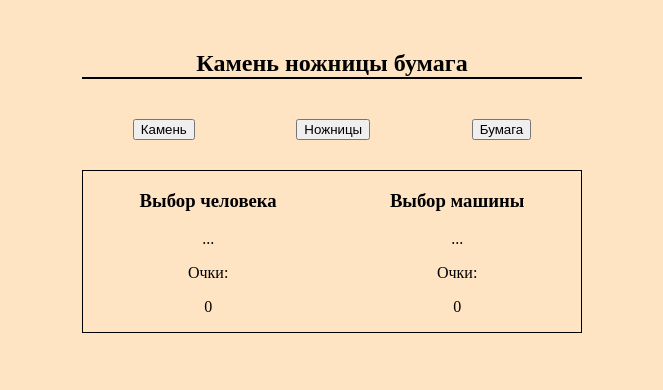
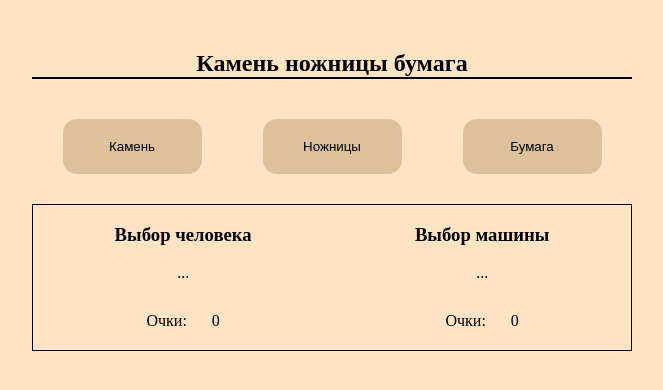
Before and after one commit to deepjohny828/Rock-Paper-Scissors, a plain HTML site: page index.html in a window 1280 px wide. Shown: the whole page, without its empty margins (308-971 px from the left). Drawn offline with Linux system fonts and the light colour scheme.

Commit message:
стилизация очков, кнопки

```diff
--- a/style.css
+++ b/style.css
@@ -5,7 +5,7 @@ body{
 }
 .container{
     margin:50px auto;
-    width:500px;
+    width:600px;
 }
 #infa{
     margin-bottom: 40px;
@@ -22,5 +22,30 @@ body{
     justify-content: space-around;
     align-items: center;
     border:1px solid black;
+    padding-bottom: 20px;
 
 }
+span{
+    display: flex;
+    margin-top:30px;
+    gap: 25px;
+    justify-content: center;
+    align-items: center;
+}
+span>p{
+    margin:0;
+
+}
+.mainBtn{
+
+    padding:20px 40px;
+    width: 139px;
+    background-color: rgb(221, 193, 155);
+    border: 0px;
+    border-radius: 14px;
+}
+.round{
+    display: flex;
+    gap:30px;
+    justify-content: center;
+}
```
